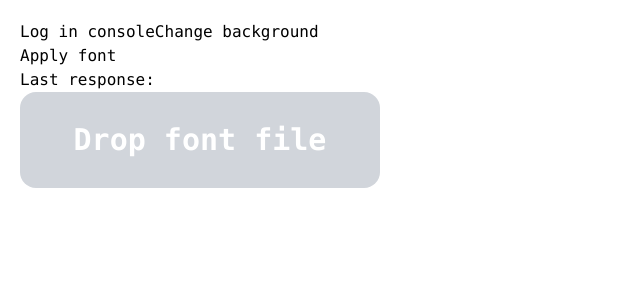
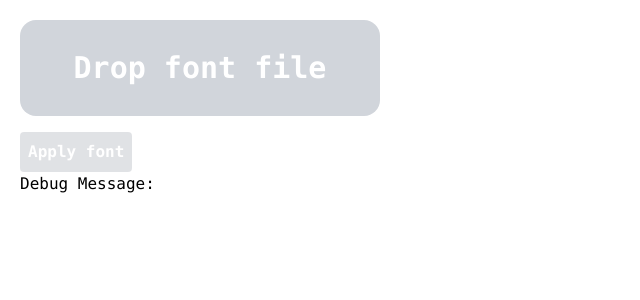
Before and after one commit to mewoph/typetuner-extension, a Vue app: page / in a window 1280 px wide. Shown: the top 300 px of the page, without its empty margins (0-640 px from the left). Built offline with nearby package versions, Linux system fonts and the light colour scheme.

Commit message:
Break FontDrop down into smaller components; create extension store as wrapper for calls to extension APIs

```diff
--- /dev/null
+++ b/src/components/Button.vue
@@ -0,0 +1,28 @@
+<template>
+  <button class="button" :class="[
+    isDisabled ? 'cursor-not-allowed opacity-20' : 'hover:bg-gray-700'
+  ]">
+    {{ buttonText }}
+  </button>
+</template>
+
+<script>
+export default {
+  props: {
+    buttonText: {
+      type: String,
+      required: true,
+    },
+    isDisabled: {
+      type: Boolean,
+      required: false,
+    },
+  },
+};
+</script>
+
+<style>
+.button {
+  @apply bg-gray-500 text-white font-bold rounded px-2 py-2 mt-4;
+}
+</style>
--- a/src/components/FontDrop.vue
+++ b/src/components/FontDrop.vue
@@ -4,13 +4,7 @@
       @dragenter="dragenter"
       @dragover="dragover"
       @drop="drop">
-      <div class="file-remover" v-if="this.fileName">
-        <div>
-          <span class="font-black text-lg">{{fileName}}</span>
-        </div>
-        <button @click="removeFile" class="text-red-700">Remove</button>
-      </div>
-      <div class="file-uploader" v-else>
+      <div class="file-uploader">
         <input type="file" id="file-input" ref="fileInput" class="hidden" @change="onChange"/>
         <label for="file-input" class="absolute inset-0 flex items-center justify-center text-center text-3xl font-black">Drop font file</label>
       </div>
@@ -19,29 +13,14 @@
 </template>
 
 <script>
-import { sendMessagePromise, LOAD_FONT } from '@/utils/actions';
-// import opentype from 'opentype.js';
 import { mapMutations, mapState } from 'vuex';
 
 export default {
-  data() {
-    return {
-      file: null,
-      isFontLoaded: false
-    };
-  },
   computed: {
-    fileName() {
-      return this.selectedFileName;
-    },
     ...mapState(['selectedFileName']),
   },
 
   methods: {
-    removeFile() {
-      this.isFontLoaded = false;
-      this.removeSelectedFont();
-    },
     dragenter(e) {
       e.stopPropagation();
       e.preventDefault();
@@ -66,38 +45,10 @@ export default {
       for (let i = 0; i < fileList.length; i++) {
         this.updateFontFile(fileList[i]);
       }
+      // Currently only one font is supported.
+      // TODO: Update this logic when UI supports multiple fonts
       this.selectFont();
     },
-    // sendFontDataToContent() {
-    //   const fileReader = new FileReader();
-    //   fileReader.onload = () => {
-    //     sendMessagePromise({ action: LOAD_FONT, value: fileReader.result});
-    //   };
-    //   fileReader.readAsDataURL(this.file);
-    // },
-    // async loadFontFace() {
-    //   console.log(this.$store);
-    //   console.log(opentype);
-    //   // this.sendFontDataToContent();
-
-    //   const fontFileUrl = URL.createObjectURL(this.file);
-    //   try {
-    //     const font = await opentype.load(fontFileUrl);
-    //     console.log('font', font);
-    //   } catch(e) {
-    //     console.error(e);
-    //   }
-      // TODO: Proper metadata
-    //   const fontFace = new FontFace('testfont', `url(${fontFileUrl})`);
-    //   try {
-    //     const loadedFont = await fontFace.load();
-    //     document.fonts.add(loadedFont);
-    //     this.isFontLoaded = true;
-    //   } catch(e) {
-    //     console.error(e);
-    //     this.isFontLoaded = false;
-    //   }
-    // }
     ...mapMutations(['updateFontFile', 'selectFont', 'removeSelectedFont']),
   },
 };
--- /dev/null
+++ b/src/components/FontRemove.vue
@@ -0,0 +1,26 @@
+<template>
+  <div class="w-full h-24 bg-gray-300 p-5 rounded-2xl text-white flex items-center">
+    <div class="file-remover max-w-full">
+      <div class="font-black text-lg truncate">
+        {{selectedFileName}}
+      </div>
+      <button @click="removeFile" class="text-red-700">Remove</button>
+    </div>
+  </div>
+</template>
+
+<script>
+import { mapMutations, mapState } from 'vuex';
+
+export default {
+  computed: {
+    ...mapState(['selectedFileName']),
+  },
+  methods: {
+    removeFile() {
+      this.removeSelectedFont();
+    },
+    ...mapMutations(['removeSelectedFont'])
+  }
+};
+</script>
--- a/src/content.js
+++ b/src/content.js
@@ -1,8 +1,6 @@
 import {
-  CONSOLE_PRINT,
-  CHANGE_BG_COLOR,
   CHANGE_FONT,
-  LOAD_FONT
+  LOAD_FONT,
 } from './utils/actions';
 
 browser.runtime.onMessage.addListener((request) => {
@@ -10,25 +8,18 @@ browser.runtime.onMessage.addListener((request) => {
   if (!msg) {
     return;
   }
-  console.log(msg);
 
   const { action, value, needsResponse } = msg;
-  if (action === CONSOLE_PRINT) {
-    console.log('message', value);
-
-  } else if (action === CHANGE_BG_COLOR) {
-    document.body.style.background = value;
-
-  } else if (action === CHANGE_FONT) {
-    // TODO: proper metadata
-    document.body.style.fontFamily = 'testfont';
+  if (action === CHANGE_FONT) {
+    const { fontFamily } = value;
+    document.body.style.fontFamily = fontFamily;
     if (needsResponse) {
-      return Promise.resolve({ msg: `Responded: ${Date.now()}`});
+      return Promise.resolve({ msg: `Set ${fontFamily} at ${Date.now()}`});
     }
 
   } else if (action === LOAD_FONT) {
-    // TODO: proper metadata
-    const fontFace = new FontFace('testfont', `url(${value})`);
+    const { fontFamily, url } = value;
+    const fontFace = new FontFace(fontFamily, `url(${url})`);
     fontFace.load().then(loadedFont => {
         document.fonts.add(loadedFont);
     }).catch(e => {
--- a/src/popup/App.vue
+++ b/src/popup/App.vue
@@ -1,39 +1,32 @@
 <template>
   <div class="popup font-mono p-5">
-    <button @click="logConsole">Log in console</button>
-    <button @click="changeBgColor">Change background</button>
-    <button @click="changeFont">Apply font</button>
-    <div>Last response: {{ response }}</div>
-    <FontDrop />
+    <FontDrop v-if="!selectedFontData"/>
+    <FontRemove v-else />
+
     <FontPreview v-if="canPreviewFont" :font-family="fontFamily" />
+    <Button
+      button-text="Apply font"
+      :is-disabled="!selectedFontData"
+      @click.native="applySelectedFontToContent"
+      />
+    <div v-if="isDebugMode">Debug Message: {{ debugMessage }}</div>
   </div>
 </template>
 
 <script>
+import FontDrop from '@/components/FontDrop';
+import FontRemove from '@/components/FontRemove';
+import FontPreview from '@/components/FontPreview';
+import Button from '@/components/Button';
 
-import {
-  CONSOLE_PRINT,
-  CHANGE_BG_COLOR,
-  CHANGE_FONT,
-  sendMessagePromise
-} from '../utils/actions';
-
-import FontDrop from '@/components/FontDrop';
-import FontPreview from '@/components/FontPreview';
-
-import { mapGetters } from 'vuex';
+import { mapState, mapGetters, mapActions } from 'vuex';
 
 export default {
-  data() {
-    return {
-      fontToggled: true,
-      response: '',
-    };
-  },
-
   components: {
     FontDrop,
+    FontRemove,
     FontPreview,
+    Button,
   },
 
   computed: {
@@ -46,34 +39,11 @@ export default {
       return selectedFontData.fontFamily;
     },
     ...mapGetters(['selectedFontData']),
+    ...mapState('extension', ['debugMessage', 'isDebugMode']),
   },
 
   methods: {
-    logConsole() {
-      browser.runtime.sendMessage({ content: 'response_needed' }).then(response => {
-        sendMessagePromise({ action: CONSOLE_PRINT, value: response.value });
-      });
-      sendMessagePromise({ action: CONSOLE_PRINT });
-    },
-    changeBgColor() {
-      const getRandomColorValue = () => {
-        return Math.floor(Math.random() * 255);
-      };
-      sendMessagePromise({
-        action: CHANGE_BG_COLOR,
-        value: `rgb(${getRandomColorValue()}, ${getRandomColorValue()}, ${getRandomColorValue()})`,
-      });
-    },
-    changeFont() {
-      sendMessagePromise({
-        action: CHANGE_FONT,
-        value: this.fontToggled ? 'serif' : 'sans-serif',
-        needsResponse: true,
-      }).then((response) => {
-        this.response = response.msg;
-      });
-      this.fontToggled = !this.fontToggled;
-    }
+    ...mapActions(['applySelectedFontToContent']),
   },
 };
 </script>
--- a/src/popup/main.js
+++ b/src/popup/main.js
@@ -1,6 +1,6 @@
 import Vue from 'vue';
 import App from './App.vue';
-import store from '@/store';
+import store from '@/store/index';
 import '@/index.css';
 
 /* eslint-disable no-new */
--- a/src/store/index.js
+++ b/src/store/index.js
@@ -1,10 +1,15 @@
 import Vue from 'vue'
 import Vuex from 'vuex'
+import extension from '@/store/modules/extension';
+
 import opentype from 'opentype.js';
 
 Vue.use(Vuex)
 
 export default new Vuex.Store({
+  modules: {
+    extension,
+  },
   state: {
     selectedFileName: null,
     fontFiles: {},
@@ -17,7 +22,7 @@ export default new Vuex.Store({
         return;
       }
       return fontData[selectedFileName];
-    }
+    },
   },
   mutations: {
     updateFontFile(state, file) {
@@ -60,6 +65,7 @@ export default new Vuex.Store({
       }
 
       // TODO: Pull in other fields from opentype.js
+      // TODO: Handle locale
       commit('updateFontData', {
         fileName: file.name,
         data: {
@@ -87,5 +93,16 @@ export default new Vuex.Store({
         console.error(e);
       }
     },
+    applySelectedFontToContent({ state, getters, dispatch }) {
+      const { fontFiles, selectedFileName } = state;
+      const { selectedFontData = {} } = getters;
+      const { fontFamily } = selectedFontData;
+      const fileReader = new FileReader();
+      fileReader.onload = () => {
+        const dataUrl = fileReader.result;
+        dispatch('extension/applyFontToContent', { url: dataUrl, fontFamily });
+      };
+      fileReader.readAsDataURL(fontFiles[selectedFileName]);
+    }
   },
 })
--- /dev/null
+++ b/src/store/modules/extension.js
@@ -0,0 +1,28 @@
+import { LOAD_FONT, CHANGE_FONT, sendMessagePromise } from '@/utils/actions';
+
+export default {
+  namespaced: true,
+  state: {
+    isDebugMode: true,
+    debugMessage: '',
+  },
+  mutations: {
+    updateDebugMessage(state, message) {
+      state.debugMessage = message;
+    },
+  },
+  actions: {
+    async applyFontToContent({ commit }, { fontFamily, url }) {
+      await sendMessagePromise({
+        action: LOAD_FONT,
+        value: { fontFamily, url }
+      });
+      const changeFontResponse = await sendMessagePromise({
+        action: CHANGE_FONT,
+        value: { fontFamily },
+        needsResponse: true
+      });
+      commit('updateDebugMessage', changeFontResponse.msg);
+    },
+  }
+};
--- a/src/utils/actions.js
+++ b/src/utils/actions.js
@@ -1,5 +1,3 @@
-export const CONSOLE_PRINT = 'console_print';
-export const CHANGE_BG_COLOR = 'change_bg_color';
 export const CHANGE_FONT = 'change_font';
 export const LOAD_FONT = 'load_font';
 
```
